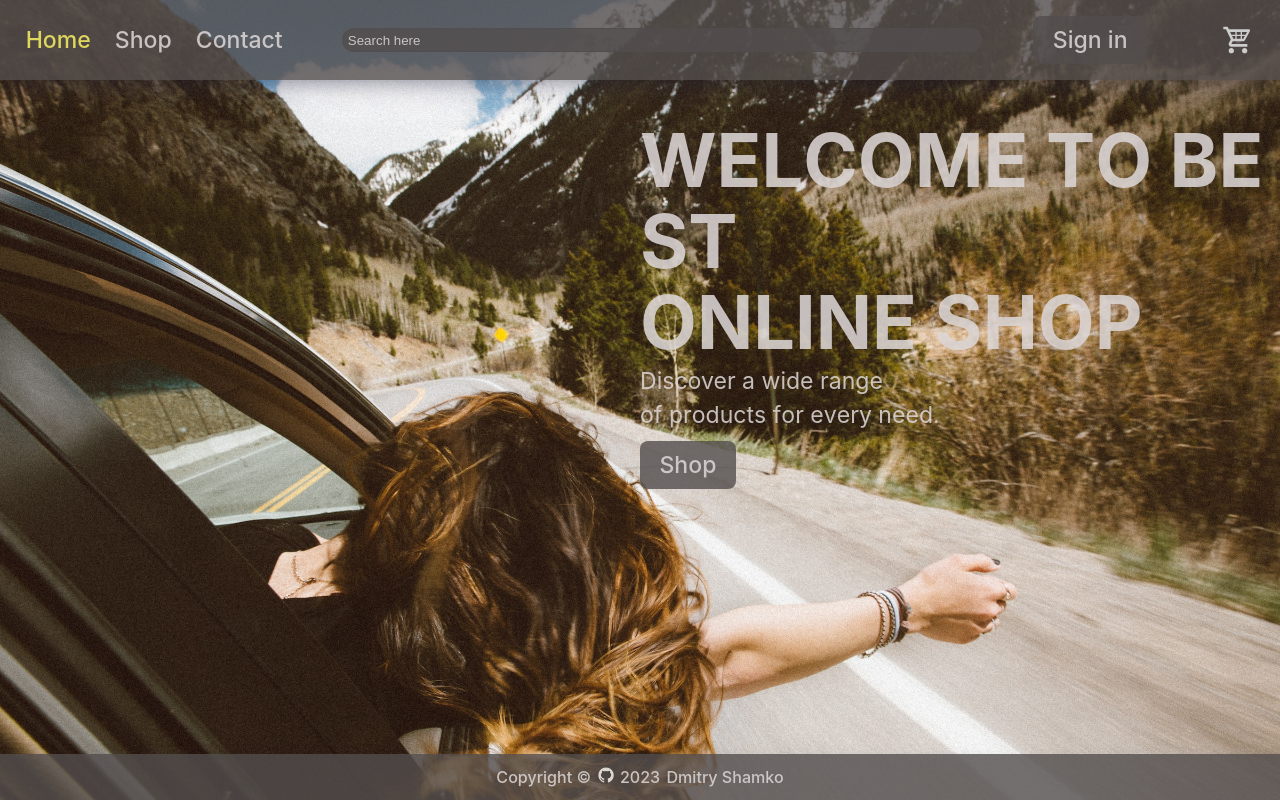
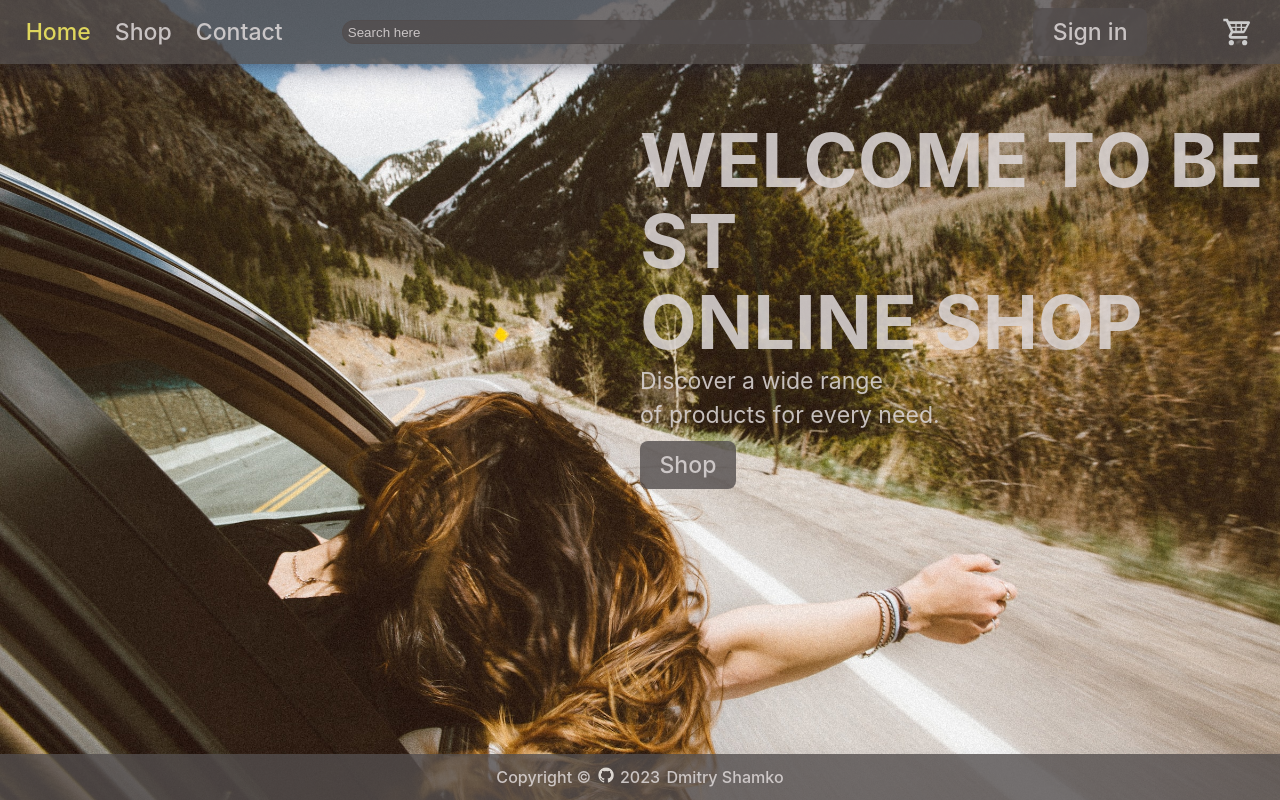
Before and after one commit to proffery/odin-shopping-cart, a React (Vite) app: page / in a window 1280 px wide. Built offline with nearby package versions, Linux system fonts and the light colour scheme.

Commit message:
signIn signOut

```diff
--- a/src/components/RouteSwitch/RouteSwitch.jsx
+++ b/src/components/RouteSwitch/RouteSwitch.jsx
@@ -1,5 +1,5 @@
 import { HashRouter, Routes, Route, NavLink } from 'react-router-dom'
-import { useState, useEffect } from 'react'
+import { useState } from 'react'
 import styles from './RouteSwitch.module.css'
 import './ActiveLink.css'
 import Home from '../screens/Home/Home'
@@ -13,7 +13,6 @@ import products from '../../products.json'
 import { Fade } from 'react-reveal'
 import {
   getAuth,
-  onAuthStateChanged,
   GoogleAuthProvider,
   signInWithPopup,
   signOut,
@@ -28,35 +27,30 @@ initializeApp(firebaseAppConfig);
 const RouteSwitch = () => {
   // eslint-disable-next-line no-unused-vars
   const [productList, setProductList] = useState(eval(products))
-  // eslint-disable-next-line no-unused-vars
   const [itemsInCart, setItemsInCart] = useState([])
   const [cartVisibility, setCartVisibility] = useState('hidden')
-  //const [signInVisibility, setSignInVisibility] = useState('visible')
-  //const [signOutVisibility, setSignOutVisibility] = useState('hidden')
+  const [signInStatus, setSignInStatus] = useState(false)
   const [totalPrice, setTotalPrice] = useState(0)
   const [searchInput, setSearchInput] = useState('')
 
-  useEffect(() => {
-
-}, [onAuthStateChanged])
 
   async function signIn() {
     // Sign in Firebase using popup auth and Google as the identity provider.
     var provider = new GoogleAuthProvider();
     await signInWithPopup(getAuth(), provider)
-      .then(console.log(getAuth().currentUser.displayName + ' is in'))
+    .then(setSignInStatus(!!getAuth().currentUser))
   }
 
-  function signOutUser() {
+  async function signOutUser() {
     // Sign out of Firebase.
-    console.log(getAuth().currentUser.displayName + ' is out')
-    signOut(getAuth());
+    await signOut(getAuth())
+    .then(setSignInStatus(!!getAuth().currentUser))
   }
 
-  function isUserSignedIn() {
-    // Return true if a user is signed-in.
-    return !!getAuth().currentUser;
-  }
+  // function isUserSignedIn() {
+  //   // Return true if a user is signed-in.
+  //   return !!getAuth().currentUser;
+  // }
 
     function getUserName() {
       // Return the user's display name.
@@ -123,11 +117,11 @@ const RouteSwitch = () => {
             </li>
           </ul>
           <input type='text' placeholder='Search here' className={styles.search} value={searchInput} onChange={searchChange}></input>
-            {isUserSignedIn() ? (
+            {signInStatus ? (
               <div className={styles.userContainer}>
                 <div className={styles.userInfo}>
                   <img className={styles.userImg} src={getProfilePicUrl()} alt='User photo' />
-                  <h4>{getUserName()}</h4>
+                  <p>{getUserName()}</p>
                 </div>
                 <button onClick={signOutUser}>Sign out</button>
               </div>
--- a/src/components/RouteSwitch/RouteSwitch.module.css
+++ b/src/components/RouteSwitch/RouteSwitch.module.css
@@ -8,7 +8,8 @@
   text-align: center;
   align-items: center;
   justify-content: space-around;
-  padding: .5rem;
+  padding-left: .5rem;
+  padding-right: .5rem;
   box-shadow: var(--shadow);
   z-index: 999;
 }
```
Lines whose indentation alone changed are shown as unchanged.
